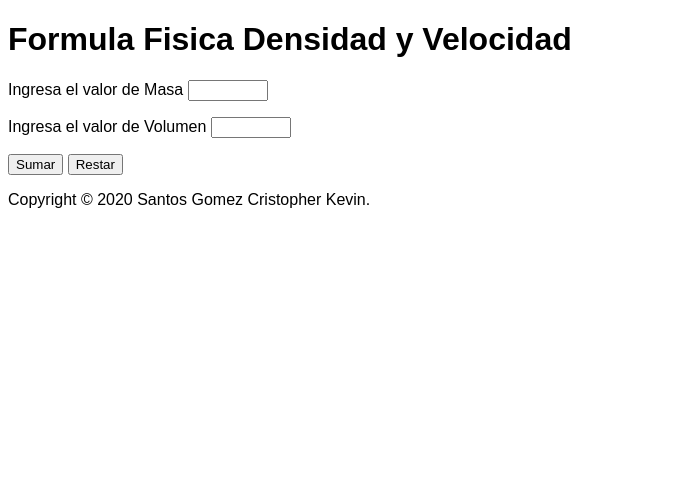
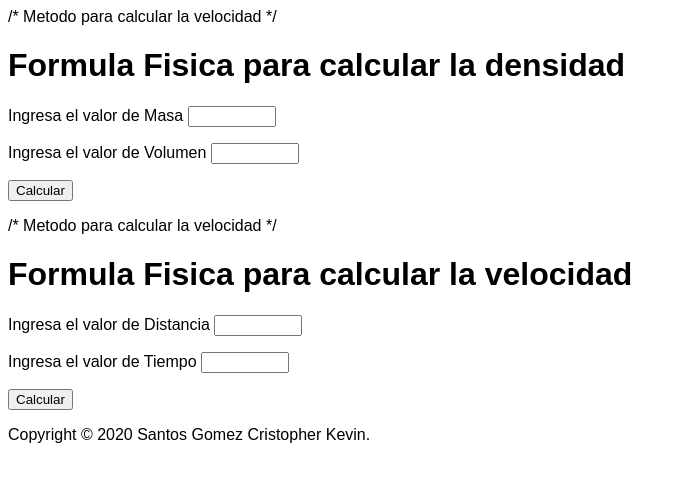
Before and after one commit to kevinspwa/kevinspwa.github.io, a plain HTML site: page index.html in a window 1280 px wide. Shown: the whole page, without its empty margins (0-686 px from the left). Drawn offline with Linux system fonts and the light colour scheme.

Commit message:
Formulas

```diff
--- a/index.html
+++ b/index.html
@@ -32,33 +32,33 @@
     <link rel="stylesheet" href="css/estilos.css">
   </head>
   <body>
+    /* Metodo para calcular la velocidad */
     <form action=javascript:calculaDensi();>
 
       <header>
         <div class="toolbar">
-          <h1>Formula Fisica Densidad y Velocidad</h1>
+          <h1>Formula Fisica para calcular la densidad</h1>
         </div>
       </header>
       <p>
         <label>
          Ingresa el valor de Masa
-          <input id=inM type=number required min="0.1" max="100" step="0.1">
+          <input id=inM type=number required min="0.1" max="1000" step="0.1">
         </label>
       </p>
       <p>
         <label>
           Ingresa el valor de Volumen
-          <input id=inV type=number required min="0.1" max="100" step="0.1">
+          <input id=inV type=number required min="0.1" max="1000" step="0.1">
         </label>
       </p>
 
       <p>
-        <button>Sumar</button>
-        <button formaction="javascript:calculaResta();">Restar</button>
+        <button>Calcular</button>
       </p>
       <p><output id=outResultado></output></p>
     </form>
-    <footer><p>Copyright &copy; 2020 Santos Gomez Cristopher Kevin.</p></footer>
+
     <script>
       function calculaDensi() {
         /* Recupera el número capturado en "inBase" y lo asigna a la
@@ -66,14 +66,45 @@
         const m = inM.valueAsNumber;
         const v = inV.valueAsNumber;
         const densidad = m / v;
-        outResultado.value = `El valor de la densidad es =: ${densidad}. kg/ m3`;
-      }
-      function calculaResta() {
-        const m = inM.valueAsNumber;
-        const b = inV.valueAsNumber;
-        const resta = a - b;
-        outResultado.value = `La resta es: ${resta}.`;
+        outResultado.value = `El valor de la densidad es =: ${densidad}. kg/m3`;
       }
     </script>
+ /* Metodo para calcular la velocidad */
+<form action=javascript:calculaVelo();>
+
+  <header>
+    <div class="toolbar">
+      <h1>Formula Fisica para calcular la velocidad</h1>
+    </div>
+  </header>
+  <p>
+    <label>
+     Ingresa el valor de Distancia
+      <input id=inD type=number required min="0.1" max="1000" step="0.1">
+    </label>
+  </p>
+  <p>
+    <label>
+      Ingresa el valor de Tiempo
+      <input id=inT type=number required min="0.1" max="1000" step="0.1">
+    </label>
+  </p>
+
+  <p>
+    <button>Calcular</button>
+  </p>
+  <p><output id=outResultado></output></p>
+</form>
+<footer><p>Copyright &copy; 2020 Santos Gomez Cristopher Kevin.</p></footer>
+<script>
+  function calculaVelo() {
+    /* Recupera el número capturado en "inBase" y lo asigna a la
+     * constante "base". */
+    const d = inD.valueAsNumber;
+    const t = inT.valueAsNumber;
+    const velocidad = d / t;
+    outResultado.value = `El valor de la velocidad es =: ${velocidad}. kg/m3`;
+  }
+</script>
   </body>
 </html>
```
